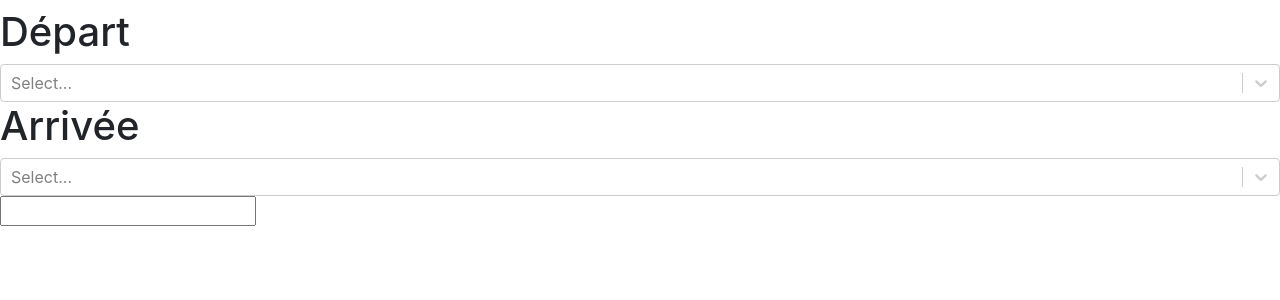
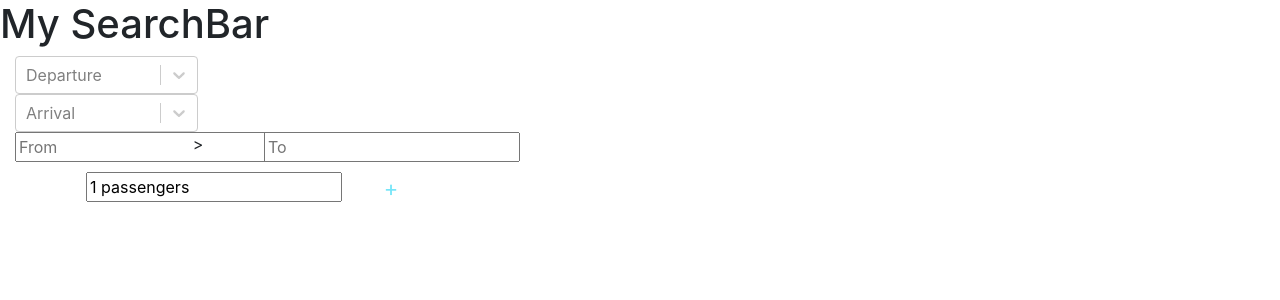
Before and after one commit to jmisiti42/searchBar, a React (Create React App) app: page / in a window 1280 px wide. Shown: the top 300 px of the page. Built offline with nearby package versions, Linux system fonts and the light colour scheme; no server answers.

Commit message:
Restoring version without css

```diff
--- a/src/App.js
+++ b/src/App.js
@@ -1,16 +1,17 @@
 import React from "react";
-import Titles from "./components/Titles.js";
-import SearchBar from "./components/SearchBar.js";
-import DatePicker from "react-datepicker";
+import SearchBarApi from "./components/SearchInApi.js";
+import DatePicker from "./components/DatePicker.js";
+import NumberPicker from "./components/NumberPicker.js";
 
 class App extends React.Component {
   render () {
     return (
       <div>
-        <Titles />
-        <SearchBar label="Départ"/>
-        <SearchBar label="Arrivée"/>
+        <h1>My SearchBar</h1>
+        <SearchBarApi label="Departure"/>
+        <SearchBarApi label="Arrival"/>
         <DatePicker />
+        <NumberPicker />
       </div>
     );
   }
--- a/src/components/DatePicker.js
+++ b/src/components/DatePicker.js
@@ -3,6 +3,7 @@ import moment from 'moment';
 
 import DayPickerInput from 'react-day-picker/DayPickerInput';
 import 'react-day-picker/lib/style.css';
+import './DatePicker.css';
 
 import { formatDate, parseDate } from 'react-day-picker/moment';
 
--- a/src/components/NumberPicker.js
+++ b/src/components/NumberPicker.js
@@ -25,7 +25,7 @@ class SearchBar extends React.Component {
                         <button>-</button>
                     </span>
                     <span className="col-8">
-                        <input type="text" value={this.state.counter + " passagers"} placeholder="Passagers" className="CounterInput" readOnly="readonly" />
+                        <input type="text" value={`${this.state.counter} passengers`} placeholder="Passengers" className="CounterInput" readOnly="readonly" />
                     </span>
                     <span
                         onClick={() => this.handleClick("+")}
--- a/src/components/SearchBar.js
+++ /dev/null
@@ -1,60 +0,0 @@
-import React from 'react';
-import Select from 'react-select';
-import Title from './Titles';
-import { transform } from 'lodash';
-
-const API_KEY = "ImBuildingASearchBar";
-const API_URL = "https://interview.sobus.fr:8080/autocomplete"
-
-class SearchBar extends React.Component {
-    constructor(props) {
-        super(props);
-        this.state = {
-            options: [],
-        };
-    }
-
-    componentDidMount() {
-        this.getAutoCompletion();
-    }
-
-    encodeObject = (obj) =>
-        transform(obj, (acc, val, key) => {
-            acc.push(`${encodeURIComponent(key)}=${encodeURIComponent(val)}`)
-        }, []).join("&");
-
-    getAutoCompletion = (value = "") => {
-        const body = {
-            'key': API_KEY,
-            'locale': 'fr',
-            'term': value,
-        };
-        const req = {
-            method: 'POST',
-            headers: {
-                'Content-Type': 'application/x-www-form-urlencoded'
-            },
-            body: this.encodeObject(body),
-        };
-        fetch(API_URL, req)
-            .then(res => res.json())
-            .then(data => data.map((row) => ({ value: `${row.n}, ${row.c}`, label: `${row.n}, ${row.c}` })))
-            .then(data => this.setState({ options: data }))
-    }
-
-    render() {
-        const { options } = this.state;
-        return (
-            <div >
-                <Title label={this.props.label} />
-                <Select
-                    name="Departures"
-                    options={options}
-                    onInputChange={this.getAutoCompletion}
-                />
-            </div>
-        );
-    }
-}
-
-export default SearchBar;
--- a/src/components/SearchInApi.js
+++ b/src/components/SearchInApi.js
@@ -52,7 +52,7 @@ class SearchInApi extends React.Component {
         return (
             <div className="SearchBar_wrapper col-md-2 col-xs-6">
                 <Select
-                    name="Departures"
+                    name={label}
                     placeholder={label}
                     options={options}
                     onInputChange={this.getAutoCompletion}
--- a/src/components/Titles.js
+++ /dev/null
@@ -1,15 +0,0 @@
-import React from "react";
-
-class Titles extends React.Component {
-
-    render() {
-        const { label } = this.props;
-        return (
-            <div>
-                <h1>{label}</h1>
-            </div>
-        );
-    }
-}
-
-export default Titles;
```
